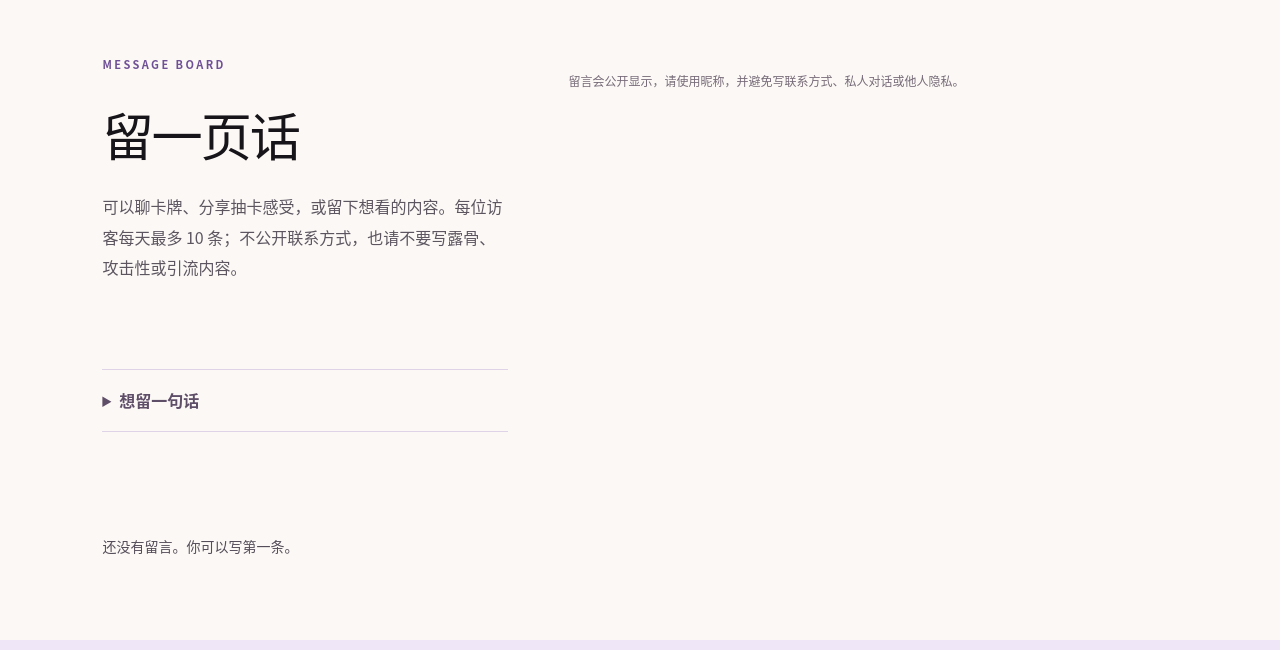
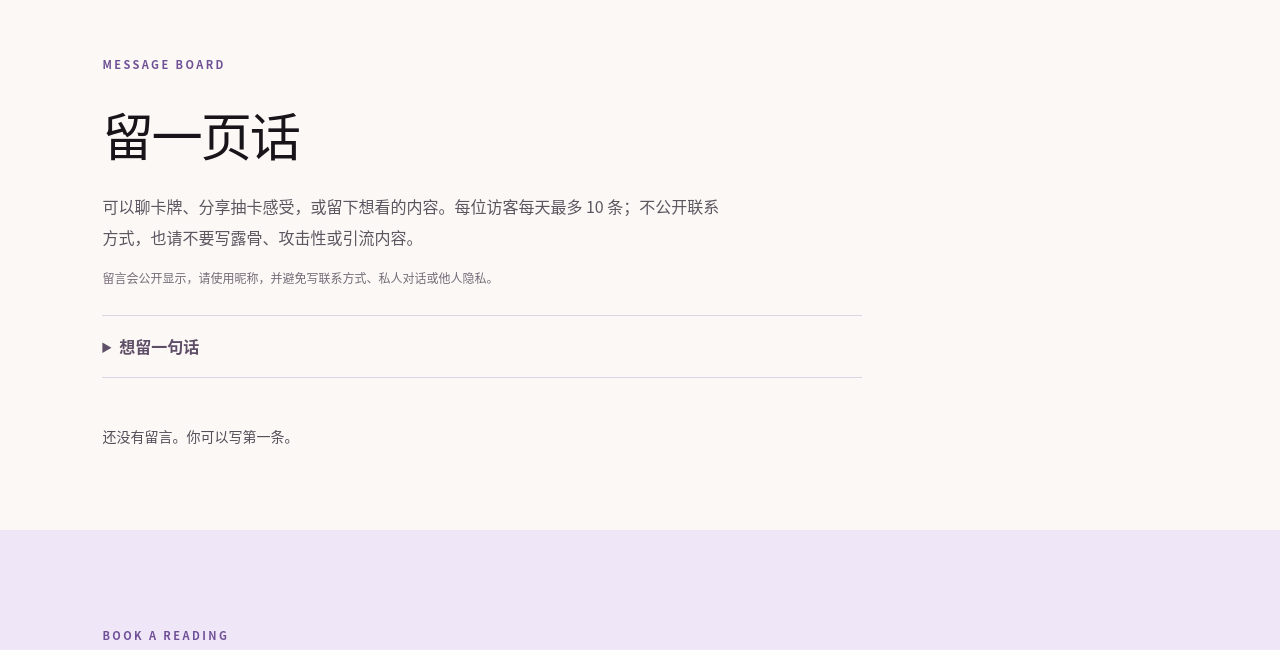
Before and after one commit to peibu245/bubu-tarot-site, a Next.js app: page / in a window 1280 px wide. Shown: the part 2830-3480 px from the top of the page. Built offline with nearby package versions, Linux system fonts and the light colour scheme.

Commit message:
Improve guestbook form spacing

```diff
--- a/app/public.css
+++ b/app/public.css
@@ -1050,13 +1050,17 @@ body { font-size:16px; line-height:1.7; }
 .home-reassurance { max-width:36rem; padding-left:13px; border-left:2px solid #aa8ab7; }
 .booking-reassurance { max-width:42rem; }
 .contact-reassurance { max-width:42rem; margin:0 0 22px; color:#5c5362; }
-.guestbook-compact { padding:82px clamp(24px,8vw,130px); background:#fbf8f5; }
+.guestbook-compact { display:block; padding:82px clamp(24px,8vw,130px); background:#fbf8f5; }
+.guestbook-compact .guestbook-intro,.guestbook-compact .guestbook-public-note,.guestbook-compact .guestbook-compose { width:min(760px,100%); }
 .guestbook-compact .guestbook-intro { max-width:620px; }
 .guestbook-public-note { margin:16px 0 0; color:#766b78; font-size:12px; line-height:1.7; }
-.guestbook-compose { margin:26px 0 30px; padding:0; border-top:1px solid var(--line); border-bottom:1px solid var(--line); }
+.guestbook-compose { margin:26px 0 34px; padding:0; border-top:1px solid var(--line); border-bottom:1px solid var(--line); }
 .guestbook-compose summary { padding:17px 0; color:#5f4e68; font-weight:700; cursor:pointer; }
 .guestbook-compose[open] summary { border-bottom:1px solid var(--line); }
-.guestbook-compose .guestbook-form { padding:20px 0; }
+.guestbook-compose .guestbook-form { margin:18px 0; padding:24px; }
+.guestbook-compose .guestbook-form label { margin-bottom:20px; }
+.guestbook-compose .guestbook-form input,.guestbook-compose .guestbook-form textarea { margin-top:9px; }
+.guestbook-compact .guestbook-list { margin-top:0; }
 .mobile-menu-toggle,.mobile-menu-layer,.mobile-bottom-actions { display:none; }
 
 @media (max-width:760px) {
@@ -1077,5 +1081,6 @@ body { font-size:16px; line-height:1.7; }
   .public-page { padding-bottom:82px; }
   .home-reassurance,.booking-reassurance,.contact-reassurance { font-size:13px; }
   .guestbook-compact { padding:60px 20px; }
+  .guestbook-compose .guestbook-form { padding:18px; }
   .guestbook-public-note { font-size:11px; }
 }
```
